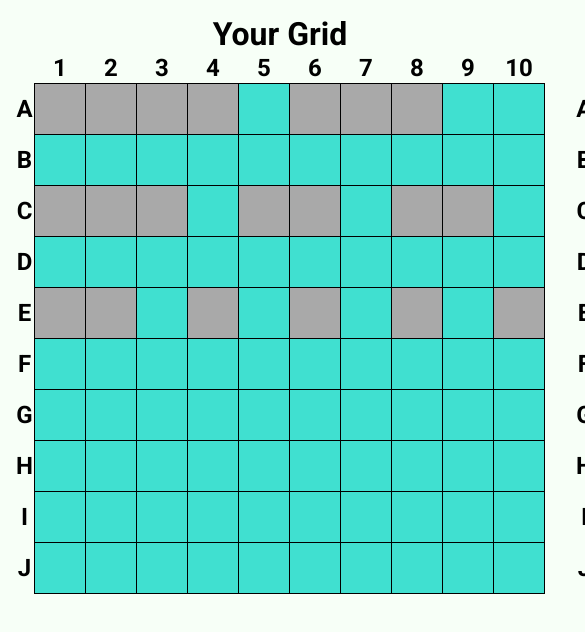
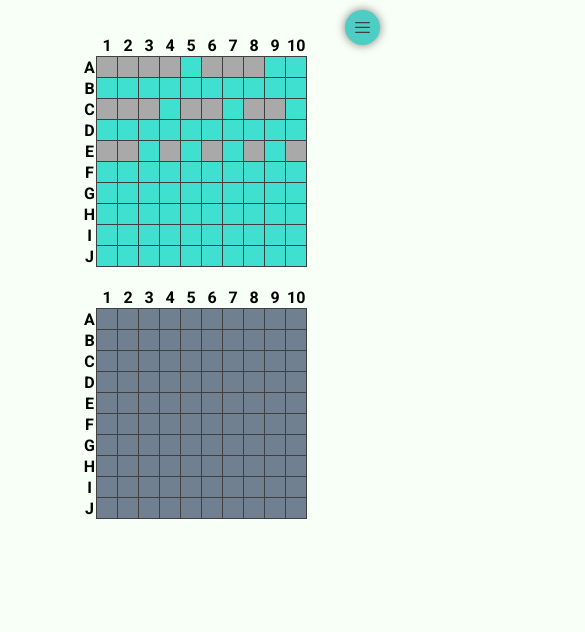
Before and after one commit to khmilos/sea_battle, a React (Create React App) app: page / in a window 390 px wide. Shown: the top 632 px of the page, 585 px wide, since content can reach past the window. Built offline with nearby package versions, Linux system fonts and the light colour scheme.

Commit message:
UI: Menu Button

```diff
--- a/src/components/App/index.tsx
+++ b/src/components/App/index.tsx
@@ -3,17 +3,27 @@ import ShipPanel from 'components/ShipPanel';
 import ControlPanel from 'components/ControlPanel';
 import GameLogPanel from 'components/GameLogPanel';
 import styles from './styles.module.css';
+import MenuIcon from 'assets/menu.svg';
 
 function App() {
+  const handler = () => {
+    console.log(11)
+  }
+
   return (
     <div className={styles.container}>
+      <header>
+        <button className={styles.menu} onClick={handler}>
+          <img src={MenuIcon} alt='Menu' />
+        </button>
+      </header>
       <main className={styles.gridWrapper}>
-        <section className={styles.grid}>
+        <div className={styles.grid}>
           <GameGrid gridKey='playerGrid' />
-        </section>
-        <section className={styles.grid}>
+        </div>
+        <div className={styles.grid}>
           <GameGrid gridKey='opponentGrid' />
-        </section>
+        </div>
       </main>
       <aside className={styles.board}>
         <ShipPanel />
--- a/src/components/App/styles.module.css
+++ b/src/components/App/styles.module.css
@@ -4,10 +4,12 @@
 
 .gridWrapper {
   display: flex;
+  align-items: center;
 }
 
 .grid {
-  padding: 15px;
+  display: flex;
+  padding: 10px;
 }
 
 .board {
@@ -25,3 +27,48 @@
 .board > *:last-child {
   margin-bottom: 0;
 }
+
+.menu {
+  position: absolute;
+  top: 10px;
+  right: 10px;
+  padding: 10px;
+  display: none;
+  width: 35px;
+  height: 35px;
+  background: var(--background-color-second);
+  border-radius: 50%;
+  box-shadow: var(--box-shadow-main);
+}
+
+.menu:active {
+  opacity: .5;
+}
+
+.menu img {
+  width: 100%;
+}
+
+@media screen and (max-width: 992px) {
+  .container {
+    padding-top: 25px;
+  }
+
+  .gridWrapper {
+    flex: 1;
+    flex-direction: column;
+    justify-content: center;
+  }
+
+  .grid {
+    justify-content: center;
+  }
+
+  .board {
+    display: none;
+  }
+
+  .menu {
+    display: flex;
+  }
+}
--- a/src/components/GameGrid/styles.module.css
+++ b/src/components/GameGrid/styles.module.css
@@ -1,24 +1,20 @@
-:root {
-  --cell-size: 50px;
-}
-
 .table {
   border-collapse: collapse;
   border-spacing: 0;
 }
 
 .table caption {
-  font-size: 32px;
+  font-size: var(--text-size-exlarge);
   font-weight: 700;
 }
 
 .table th {
-  font-size: 24px;
+  font-size: var(--text-size-large);
 }
 
 .table td {
   padding: 0;
-  border: 1px solid black;
+  border: var(--border-main);
 }
 
 .cell {
@@ -56,3 +52,9 @@
   border: none !important;
   background: none;
 }
+
+@media screen and (max-width: 992px) {
+  .table caption {
+    display: none;
+  }
+}
--- a/src/index.css
+++ b/src/index.css
@@ -1,4 +1,5 @@
 :root {
+  --cell-size: 50px;
   --background-color-main: #F7FFF7;
   --background-color-second: #4ECDC4;
   --background-color-third: #E5EDE5;
@@ -10,9 +11,27 @@
   --text-color-second: #606060;
   --text-color-error: #FF6B6B;
   --text-color-ok: #005E00;
+  --text-size-exlarge: 32px;
   --text-size-large: 24px;
   --text-size-medium: 18px;
   --box-shadow-main: 0px 0px 10px rgba(0, 0, 0, 0.5);
+}
+
+@media screen and (max-width: 991px) {
+  :root {
+    --cell-size: 25px;
+    --text-size-exlarge: 24px;
+    --text-size-large: 18px;
+    --text-size-medium: 12px;
+  }
+}
+
+@media screen and (max-width: 575px) {
+  :root {
+    --cell-size: 20px;
+    --text-size-exlarge: 24px;
+    --text-size-large: 16px;
+  }
 }
 
 *, *::after, *::before {
@@ -34,6 +53,7 @@ code {
 button {
   border: none;
   cursor: pointer;
+  -webkit-tap-highlight-color: transparent;
 }
 
 button:focus {
```
Also changed, not shown: src/assets/menu.svg (added).
